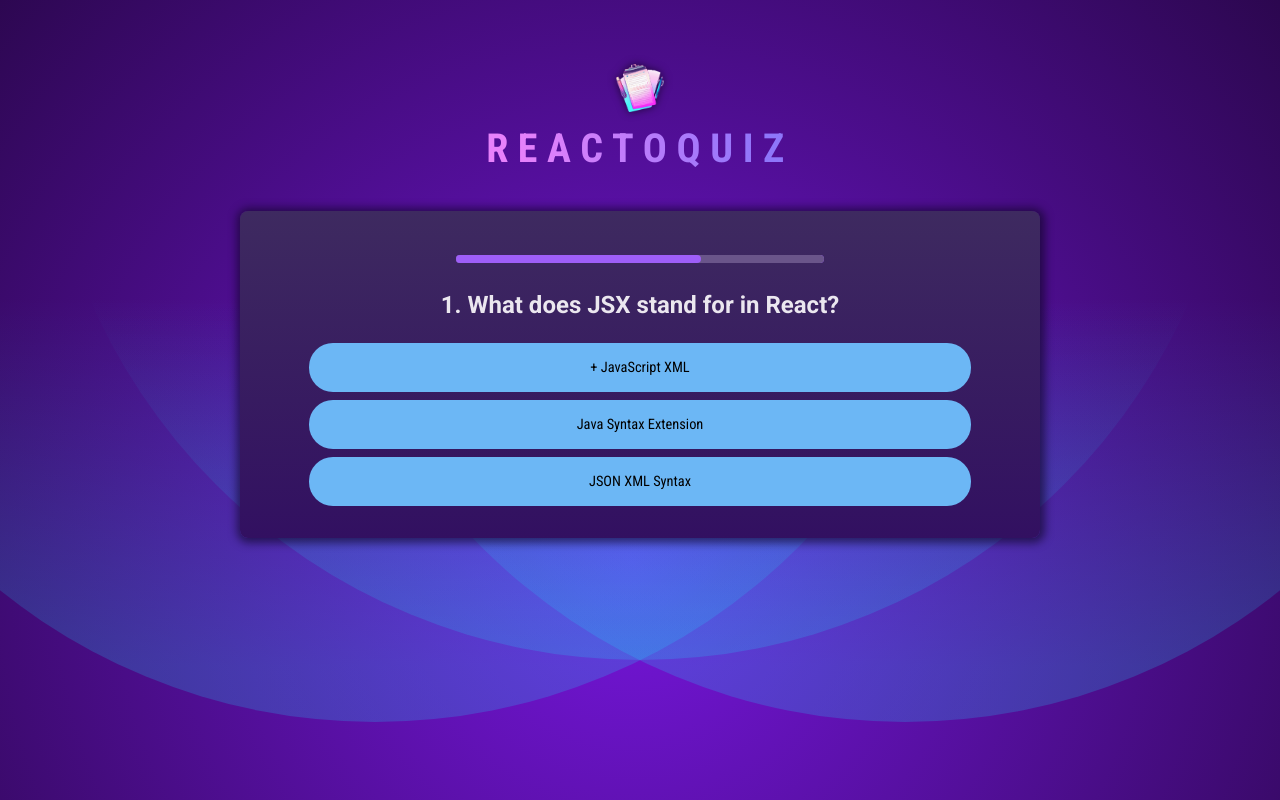
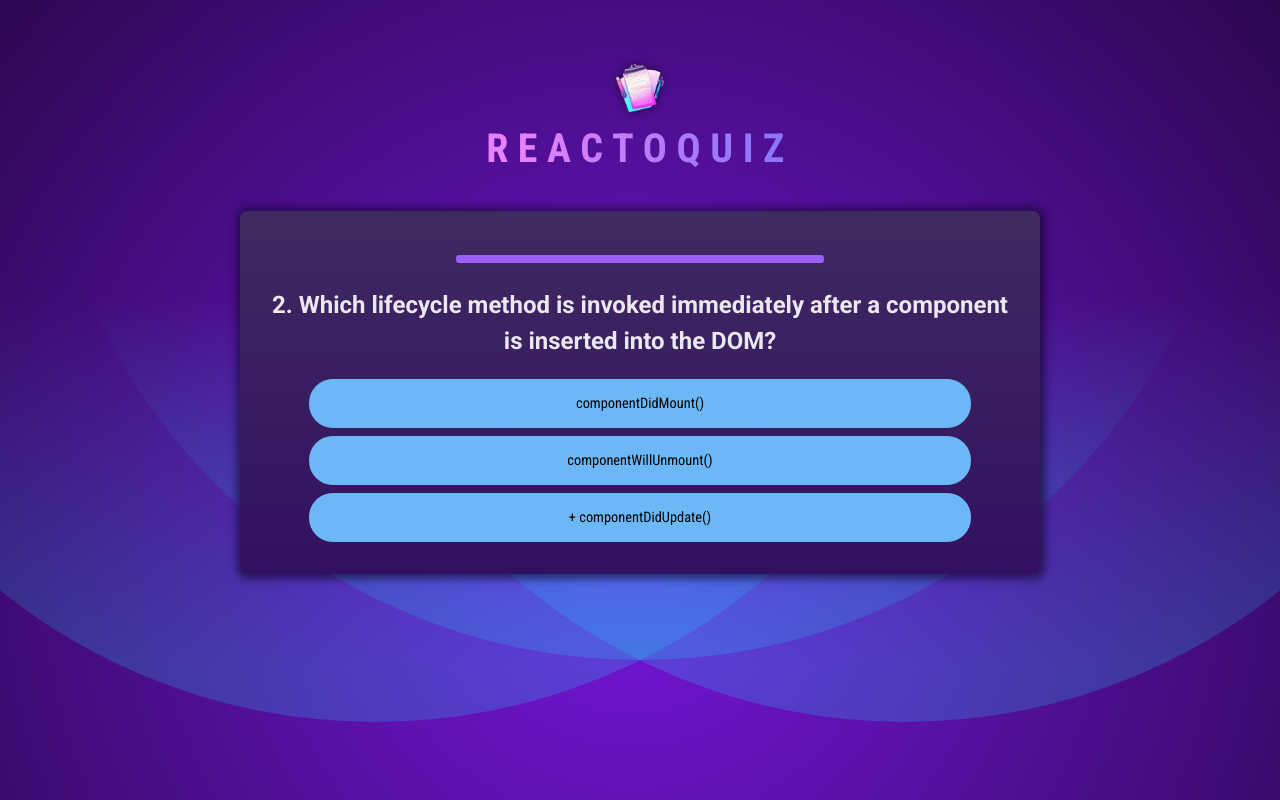
Before and after one commit to slavkoSenkiv/quizApp, a React (Vite) app: page / in a window 1280 px wide. Built offline with nearby package versions, Linux system fonts and the light colour scheme.

Commit message:
add switching between quiz steps

```diff
--- /dev/null
+++ b/src/components/CountDown.jsx
@@ -0,0 +1,11 @@
+import { useState } from "react";
+
+export default function CountDown({ timer }) {
+  const [timeLeft, setTimeLeft] = useState(timer);
+  console.log(timeLeft);
+  /* setInterval(() => {
+    setTimeLeft((prevTime) => (prevTime = prevTime - 10));
+  }, 10); */
+
+  return <progress value={timeLeft} max={timer} />;
+}
--- a/src/components/QuestionOverview.jsx
+++ b/src/components/QuestionOverview.jsx
@@ -1,5 +1,8 @@
 import { useState } from "react";
 import { questions } from "./../../questions";
+import CountDown from "./CountDown";
+
+const TIMER = 3000;
 
 export default function QuestionOverview({ quizStep, setQuizStep }) {
   const quizStepObj = questions[quizStep];
@@ -8,18 +11,29 @@ export default function QuestionOverview({ quizStep, setQuizStep }) {
 
   function handleSelectAnswer(index) {
     setSelectedAnswer(index);
+
     if (index === quizStepObj.correctAnswerIndex) {
       setButtonClass("correct");
-      setQuizStep((prevQuizStep) => prevQuizStep + 1);
+      setTimeout(() => {
+        setQuizStep((prevQuizStep) => prevQuizStep + 1);
+        setSelectedAnswer(-1);
+        setButtonClass();
+      }, 1000);
     } else {
       setButtonClass("selected");
     }
   }
 
+  setTimeout(() => {
+    setQuizStep((prevQuizStep) => prevQuizStep + 1);
+    setSelectedAnswer(-1);
+    setButtonClass("wrong");
+  }, TIMER);
+
   return (
     <section id="quiz">
       <div id="question">
-        <progress value={2} max={3} />
+        <CountDown timer={TIMER} />
         <h1>{quizStepObj.question}</h1>
         <ul id="answers">
           {quizStepObj.answers.map((question, index) => (
```
Also changed, not shown: src/App.jsx (+4 -3 lines).
